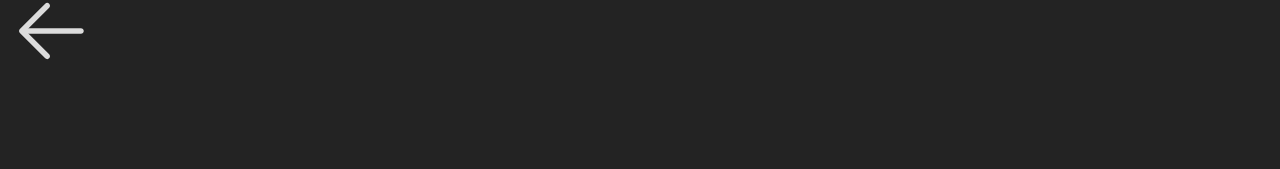
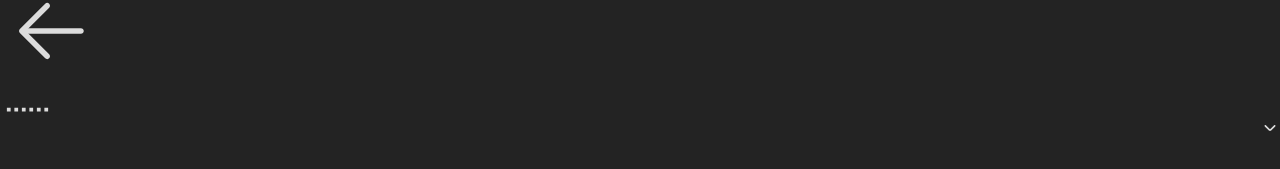
Before and after one commit to moldvaer23/My-Tree, a React (Vite) app: page / in a window 1280 px wide. Shown: the part 249-418 px from the top of the page. Built offline with nearby package versions, Linux system fonts and the light colour scheme.

Commit message:
feat: добавляет компоненты Drop-down-menu, icon, изменяет button-icon
так же добавляет react-router-dom и отдельную страницу main

```diff
--- /dev/null
+++ b/src/components/ui-kit/Drop-down-menu/index.tsx
@@ -0,0 +1,88 @@
+import { FC, MouseEvent, useEffect, useRef, useState } from 'react'
+
+import { ICON_ARROW_DOWN } from '@assets/index'
+import { TIconData, TSize } from '@utils/ui-kit-types'
+
+import { Icon } from '../icon'
+import style from './styles.module.scss'
+import { ButtonIcon } from '../button-icon'
+
+type TProps = {
+	activeMenuItem: number
+	size: TSize
+	menuItems: (TIconData & { type: string; text?: string })[]
+	onClickMenuItem: (e: MouseEvent<HTMLButtonElement>) => void
+}
+
+export const DropDownMenu: FC<TProps> = ({
+	menuItems,
+	activeMenuItem,
+	size,
+	onClickMenuItem,
+}) => {
+	const [isOpen, setIsOpen] = useState<boolean>(false)
+	const rootRef = useRef<HTMLDivElement | null>(null)
+
+	const onClickMenuItemWrapper = (e: MouseEvent<HTMLButtonElement>) => {
+		onClickMenuItem(e)
+		setIsOpen(false)
+	}
+
+	useEffect(() => {
+		const handleOutClick = (e: Event) => {
+			if (
+				rootRef.current &&
+				e.target instanceof Node &&
+				!rootRef.current.contains(e.target)
+			) {
+				setIsOpen(false)
+			}
+		}
+
+		document.addEventListener('mousedown', handleOutClick)
+
+		return () => document.removeEventListener('mousedown', handleOutClick)
+	}, [])
+
+	if (activeMenuItem + 1 > menuItems.length) return <div>Пустое меню</div>
+
+	return (
+		<div className={style.wrapper} ref={rootRef}>
+			<ButtonIcon
+				iconData={{
+					cdn: menuItems[activeMenuItem].cdn,
+					alt: menuItems[activeMenuItem].alt,
+				}}
+				size={size}
+				onClick={() => setIsOpen((prev) => !prev)}
+			/>
+			<Icon
+				className={style.icon_arrow}
+				iconData={{ cdn: ICON_ARROW_DOWN, alt: 'Развернуть меню' }}
+				size='small'
+				iconColorRevert
+			/>
+
+			{isOpen && (
+				<div className={style.menu}>
+					<ul className={style.list}>
+						{menuItems.map((item, index) =>
+							index !== activeMenuItem ? (
+								<li className={style.item} key={index}>
+									<ButtonIcon
+										iconData={{ cdn: item.cdn, alt: item.alt }}
+										size={size}
+										iconColorRevert
+										data-item-type={item.type}
+										onClick={onClickMenuItemWrapper}
+									/>
+									{item.text && <span>{item.text}</span>}
+								</li>
+							) : null
+						)}
+					</ul>
+				</div>
+			)}
+		</div>
+	)
+}
--- /dev/null
+++ b/src/components/ui-kit/Drop-down-menu/styles.module.scss
@@ -0,0 +1,30 @@
+@import '/src/styles/variables';
+
+.wrapper {
+	position: relative;
+}
+
+.button {
+	position: relative;
+}
+
+.icon_arrow {
+	position: absolute;
+	right: 0;
+	bottom: 0;
+	width: 20px;
+	pointer-events: none;
+}
+
+.menu {
+	position: absolute;
+	left: 0;
+	background-color: $primary-color;
+	border-radius: 5px;
+}
+
+.list {
+	display: flex;
+	flex-direction: column;
+	gap: 5px;
+}
--- a/src/components/ui-kit/button-icon/index.tsx
+++ b/src/components/ui-kit/button-icon/index.tsx
@@ -1,12 +1,12 @@
 import { clsx } from 'clsx'
-import { ButtonHTMLAttributes, FC, MouseEventHandler } from 'react'
-import { TIconProps } from '@utils/ui-kit-types'
+import { ButtonHTMLAttributes, FC, MouseEvent } from 'react'
 import style from './styles.module.scss'
 import { Icon } from '../icon'
+import { TIconProps } from '@utils/ui-kit-types'
 
 type TProps = ButtonHTMLAttributes<HTMLButtonElement> &
 	TIconProps & {
-		onClick: (e: MouseEventHandler<HTMLButtonElement>) => void
+		onClick?: (e: MouseEvent<HTMLButtonElement>) => void
 		className?: string
 	}
 
--- a/src/components/ui-kit/icon/index.tsx
+++ b/src/components/ui-kit/icon/index.tsx
@@ -3,8 +3,15 @@ import { FC } from 'react'
 import { TIconProps } from '@utils/ui-kit-types'
 import style from './styles.module.scss'
 
-export const Icon: FC<TIconProps> = ({ iconData, size, iconColorRevert }) => {
+export const Icon: FC<TIconProps> = ({
+	iconData,
+	size,
+	iconColorRevert,
+	className = 'undefined',
+}) => {
 	const classNameWrapper = clsx({
+		[className]: className !== 'undefined',
+
 		[style.small]: size === 'small',
 		[style.medium]: size === 'medium',
 		[style.large]: size === 'large',
--- a/src/pages/main/index.tsx
+++ b/src/pages/main/index.tsx
@@ -4,9 +4,15 @@ import { Button } from '@components/ui-kit/button'
 import { BlockText } from '@components/ui-kit/block-text'
 import { Input } from '@components/ui-kit/input'
 import { Icon } from '@components/ui-kit/icon'
-import { ICON_BACK_ARROW } from '@assets/index'
+import {
+	ICON_BACK_ARROW,
+	ICON_CURVED_LINE,
+	ICON_DOTTED_LINE,
+	ICON_STRAIGHT_LINE,
+} from '@assets/index'
 import { ButtonIcon } from '@components/ui-kit/button-icon'
 import style from './style.module.scss'
+import { DropDownMenu } from '@components/ui-kit/Drop-down-menu'
 
 export const MainPage: FC = () => (
 	<div className={style.app}>
@@ -36,5 +42,29 @@ export const MainPage: FC = () => (
 			size='large'
 			onClick={() => {}}
 		/>
+		<DropDownMenu
+			menuItems={[
+				{
+					cdn: ICON_DOTTED_LINE,
+					alt: 'Пунктирная линия',
+					type: 'dotted',
+				},
+				{
+					cdn: ICON_CURVED_LINE,
+					alt: 'Кривая линия',
+					type: 'curved',
+				},
+				{
+					cdn: ICON_STRAIGHT_LINE,
+					alt: 'Прямая линия',
+					type: 'straight',
+				},
+			]}
+			activeMenuItem={0}
+			onClickMenuItem={(e) =>
+				console.log(e.currentTarget.getAttribute('data-type-line'))
+			}
+			size={'small'}
+		/>
 	</div>
 )
--- a/src/utils/ui-kit-types.ts
+++ b/src/utils/ui-kit-types.ts
@@ -3,8 +3,11 @@ export type TIconData = {
 	alt: string
 }
 
+export type TSize = 'small' | 'medium' | 'large'
+
 export type TIconProps = {
 	iconData: TIconData
-	size: 'small' | 'medium' | 'large'
+	size: TSize
 	iconColorRevert?: boolean
+	className?: string
 }
```
Also changed, not shown: 1 other file (tests, documents, lock files or other folders).
